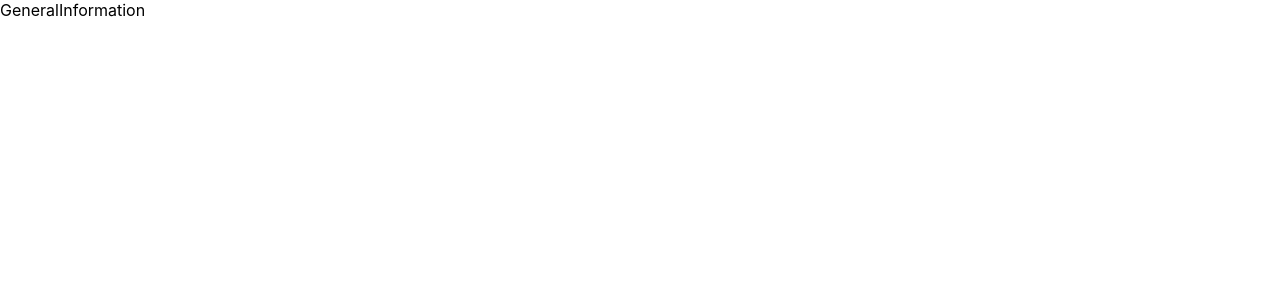
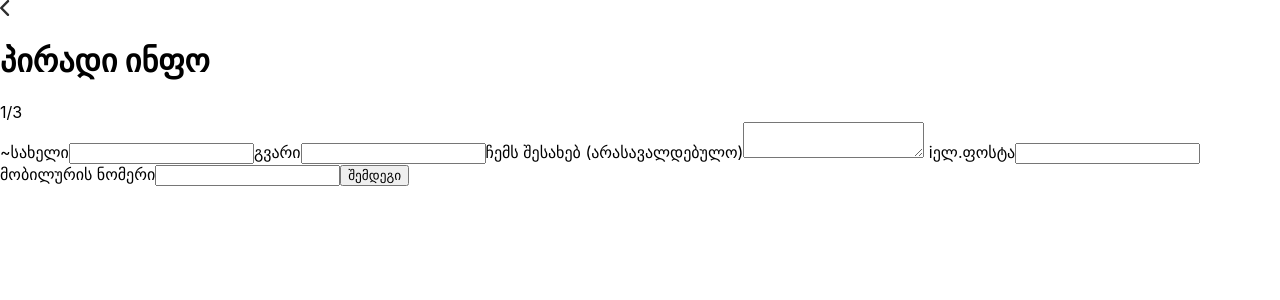
Before and after one commit to datoxx/cv-builder, a React (Create React App) app: page /general-information in a window 1280 px wide. Shown: the top 300 px of the page. Built offline with nearby package versions, Linux system fonts and the light colour scheme.

Commit message:
#6 create form without image upload inpu

```diff
--- a/src/page/GeneralInformation.tsx
+++ b/src/page/GeneralInformation.tsx
@@ -1,8 +1,85 @@
-import React from 'react'
+import { Link } from 'react-router-dom';
+import BackArrow from '../assets/images/vector.svg'
+
+import { useForm } from "react-hook-form";
+import { useState } from 'react';
 
 function GeneralInformation() {
+
+  const { register, handleSubmit, watch, formState: { errors } } = useForm();
+
+  // const [image, setImage] = useState("")
+
+
+  const onSubmit = (data: any) => {
+    console.log( "dataaaa", data);
+  }
+
+    // if(watch("files") ) {
+    //   setTimeout(() => {
+    //     setImage(window.URL.createObjectURL(watch("files")[0]) as string )
+    //   }, 10)
+    //  }
+
   return (
-    <div>GeneralInformation</div>
+    <div>
+      <div className='workplace'>
+        <Link to="/">
+            <img src={BackArrow}  alt="arrow" />
+        </Link>
+
+        <div >
+          <header>
+            <h1>პირადი ინფო</h1>
+            <span>1/3</span>
+          </header>
+          <div className='container'>
+            <form  onSubmit={handleSubmit(onSubmit)} >
+
+~
+              <label htmlFor="name">სახელი</label>
+              <input type="text" {...register("name", {required: true, minLength: 2,   pattern: /^[\u10A0-\u10FF]+$/ })} />
+
+              <label htmlFor="surname">გვარი</label>
+              <input   type="text" {...register("surname", { required: true, minLength:2, pattern: /^[\u10A0-\u10FF]+$/ })} />
+
+
+
+              {/* <label>პირადი ფოტოს ატვირთვა</label>
+              <input  {...register("files")}  type="file"  />
+ */}
+
+
+              <label htmlFor='aboutme'>ჩემს შესახებ (არასავალდებულო)</label>
+              <textarea   {...register("aboutme", { pattern: /^[\u10A0-\u10FF]+$/ })} /> i
+
+              <label htmlFor="email">ელ.ფოსტა</label>
+              <input   type="email" {...register("email", {  pattern: /^[a-zA-Z0-9.!#$%&'*+/=?^_`{|}~-]+@(redberry\.ge)$/ })} />
+
+              <label htmlFor="mobileNumber">მობილურის ნომერი</label>
+              <input   type="tel" {...register("mobileNumber", {  pattern: /^(\+995)(79\d{7}|5\d{8})$/ })} />
+
+              <input type="submit" value="შემდეგი" />
+
+            </form>
+
+
+          </div>
+        </div>
+      </div>
+
+      <div className='showplace'>
+
+          { watch("name") }
+          {watch("surname")}
+          {/* {image !== "" && <img src={image} alt="imageee" /> } */}
+          { watch("aboutme") }
+          { watch("email") }
+          {watch("mobileNumber")}
+
+      </div>
+
+    </div>
   )
 }
 
```
Also changed, not shown: src/assets/images/vector.svg (added).
